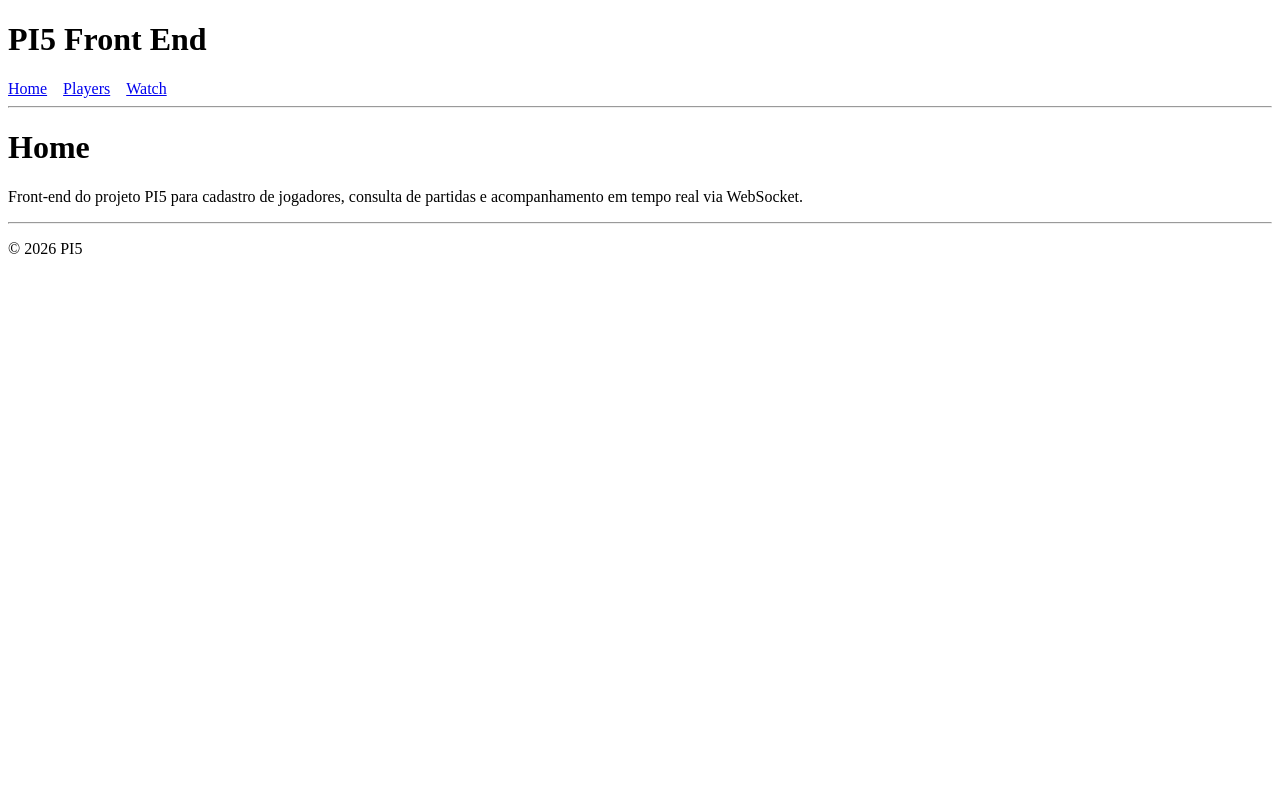
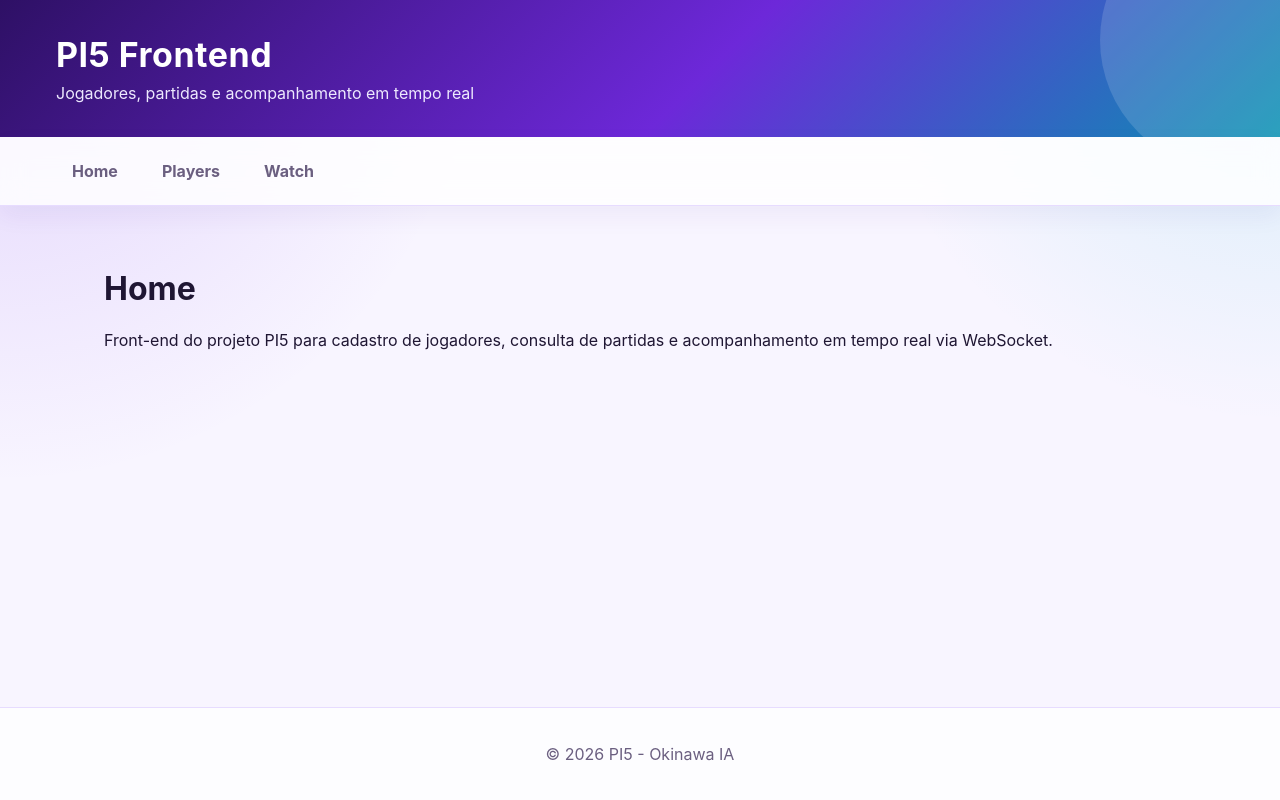
Before and after one commit to Okinawa-IA/react-app, a React (Vite) app: page / in a window 1280 px wide. Built offline with nearby package versions, Linux system fonts and the light colour scheme; no server answers.

Commit message:
adicionado estilização na home page e na aba de jogadores

```diff
--- a/src/app-layout.jsx
+++ b/src/app-layout.jsx
@@ -2,25 +2,26 @@ import { Link } from 'react-router';
 
 export function AppLayout({ children = null }) {
   return (
-    <div>
-      <header>
-        <h1>PI5 Front End</h1>
+    <div className="app">
+      <header className="app-header">
+        <div>
+          <h1>PI5 Frontend</h1>
+          <p>Jogadores, partidas e acompanhamento em tempo real</p>
+        </div>
       </header>
 
-      <nav style={{ display: 'flex', gap: '1rem', flexDirection: 'row' }}>
+      <nav className="app-nav">
         <Link to="/">Home</Link>
         <Link to="/players">Players</Link>
         <Link to="/watch">Watch</Link>
       </nav>
 
-      <hr />
+      <main className="app-main">
+        {children}
+      </main>
 
-      <main>{children}</main>
-
-      <hr />
-
-      <footer>
-        <p>&copy; 2026 PI5</p>
+      <footer className="app-footer">
+        <p>&copy; 2026 PI5 - Okinawa IA</p>
       </footer>
     </div>
   );
--- a/src/main.jsx
+++ b/src/main.jsx
@@ -1,6 +1,7 @@
 import { StrictMode } from "react";
 import { createRoot } from "react-dom/client";
 import { App } from "@/app";
+import "./styles/styles.css";
 
 const root = document.querySelector("#root");
 
--- a/src/styles/styles.css
+++ b/src/styles/styles.css
@@ -2,11 +2,29 @@
   box-sizing: border-box;
 }
 
+:root {
+  --bg: #f8f5ff;
+  --surface: #ffffff;
+  --surface-soft: #f3eefe;
+  --primary: #7c3aed;
+  --primary-dark: #5b21b6;
+  --secondary: #06b6d4;
+  --text: #1f1633;
+  --muted: #6b5f80;
+  --border: #e7dcff;
+  --success: #16a34a;
+  --danger: #dc2626;
+  --shadow: 0 16px 40px rgba(76, 29, 149, 0.14);
+}
+
 body {
   margin: 0;
-  font-family: Arial, Helvetica, sans-serif;
-  background: #f4f6fb;
-  color: #1f2937;
+  font-family: Inter, Arial, Helvetica, sans-serif;
+  background:
+    radial-gradient(circle at top left, rgba(124, 58, 237, 0.18), transparent 32%),
+    radial-gradient(circle at top right, rgba(6, 182, 212, 0.14), transparent 28%),
+    var(--bg);
+  color: var(--text);
 }
 
 a {
@@ -17,59 +35,232 @@ a {
 button {
   cursor: pointer;
   border: none;
-  border-radius: 8px;
-  padding: 10px 14px;
-  background: #2563eb;
+  border-radius: 12px;
+  padding: 11px 16px;
+  background: linear-gradient(135deg, var(--primary), var(--secondary));
   color: white;
-  font-weight: 600;
+  font-weight: 700;
+  box-shadow: 0 10px 24px rgba(124, 58, 237, 0.24);
+  transition: transform 0.15s ease, box-shadow 0.15s ease, opacity 0.15s ease;
 }
 
 button:hover {
-  background: #1d4ed8;
+  transform: translateY(-1px);
+  box-shadow: 0 14px 30px rgba(124, 58, 237, 0.32);
 }
 
 button:disabled {
   cursor: not-allowed;
   opacity: 0.6;
+  transform: none;
 }
 
 input,
 textarea {
   width: 100%;
-  max-width: 520px;
-  padding: 10px 12px;
-  border: 1px solid #cbd5e1;
-  border-radius: 8px;
+  max-width: 560px;
+  padding: 12px 14px;
+  border: 1px solid var(--border);
+  border-radius: 12px;
   font-size: 14px;
+  background: #fff;
+  color: var(--text);
+  outline: none;
+}
+
+input:focus,
+textarea:focus {
+  border-color: var(--primary);
+  box-shadow: 0 0 0 4px rgba(124, 58, 237, 0.12);
 }
 
 textarea {
-  min-height: 90px;
+  min-height: 92px;
   resize: vertical;
 }
 
 pre {
   overflow-x: auto;
-  background: #111827;
-  color: #f9fafb;
+  background: #1f1633;
+  color: #f8f5ff;
   padding: 16px;
-  border-radius: 10px;
+  border-radius: 14px;
+  border: 1px solid rgba(255, 255, 255, 0.08);
 }
 
-.page-title {
-  margin-bottom: 8px;
+hr {
+  border: none;
+  border-top: 1px solid var(--border);
+  margin: 28px 0;
 }
 
+/* Layout geral */
+
+.app {
+  min-height: 100vh;
+  display: flex;
+  flex-direction: column;
+}
+
+.app-header {
+  position: relative;
+  overflow: hidden;
+  background: linear-gradient(135deg, #2e1065, #6d28d9 55%, #0891b2);
+  color: white;
+  padding: 34px 56px;
+}
+
+.app-header::after {
+  content: "";
+  position: absolute;
+  right: -80px;
+  top: -90px;
+  width: 260px;
+  height: 260px;
+  border-radius: 999px;
+  background: rgba(255, 255, 255, 0.14);
+}
+
+.app-header h1 {
+  margin: 0;
+  font-size: 34px;
+  letter-spacing: 0.5px;
+}
+
+.app-header p {
+  margin: 8px 0 0;
+  color: #ede9fe;
+}
+
+.app-nav {
+  display: flex;
+  gap: 12px;
+  padding: 14px 56px;
+  background: rgba(255, 255, 255, 0.82);
+  backdrop-filter: blur(12px);
+  border-bottom: 1px solid var(--border);
+  box-shadow: 0 10px 24px rgba(76, 29, 149, 0.06);
+}
+
+.app-nav a {
+  padding: 10px 16px;
+  border-radius: 999px;
+  font-weight: 700;
+  color: var(--muted);
+  transition: background 0.15s ease, color 0.15s ease, transform 0.15s ease;
+}
+
+.app-nav a:hover {
+  background: var(--surface-soft);
+  color: var(--primary);
+  transform: translateY(-1px);
+}
+
+.app-main {
+  width: 100%;
+  max-width: 1120px;
+  margin: 0 auto;
+  padding: 42px 24px;
+  flex: 1;
+}
+
+.app-footer {
+  text-align: center;
+  padding: 20px;
+  color: var(--muted);
+  background: rgba(255, 255, 255, 0.8);
+  border-top: 1px solid var(--border);
+}
+
+/* Utilitários */
+
 .card {
-  background: white;
-  border: 1px solid #e5e7eb;
-  border-radius: 14px;
-  padding: 20px;
-  box-shadow: 0 8px 24px rgba(15, 23, 42, 0.08);
+  background: var(--surface);
+  border: 1px solid var(--border);
+  border-radius: 22px;
+  padding: 24px;
+  box-shadow: var(--shadow);
 }
 
 .stack {
   display: flex;
   flex-direction: column;
+  gap: 18px;
+}
+
+.page-title {
+  margin: 0 0 18px;
+  font-size: 32px;
+}
+
+section {
+  background: var(--surface);
+  border: 1px solid var(--border);
+  border-radius: 22px;
+  padding: 24px;
+  margin-bottom: 24px;
+  box-shadow: var(--shadow);
+}
+
+section h2 {
+  margin-top: 0;
+  color: var(--primary-dark);
+}
+
+form {
+  display: grid;
   gap: 16px;
 }
+
+label {
+  display: inline-block;
+  margin-bottom: 6px;
+  font-weight: 700;
+  color: var(--primary-dark);
+}
+
+ul {
+  padding-left: 22px;
+}
+
+li {
+  margin-bottom: 8px;
+}
+
+details {
+  background: var(--surface-soft);
+  border: 1px solid var(--border);
+  border-radius: 14px;
+  padding: 12px 14px;
+}
+
+summary {
+  cursor: pointer;
+  font-weight: 700;
+  color: var(--primary-dark);
+}
+
+/* Tabuleiro */
+
+.game-board {
+  display: grid;
+  gap: 6px;
+  width: fit-content;
+  padding: 14px;
+  background: #2e1065;
+  border-radius: 18px;
+  box-shadow: var(--shadow);
+}
+
+.game-cell {
+  width: 48px;
+  height: 48px;
+  border-radius: 12px;
+  background: linear-gradient(135deg, #ffffff, #ede9fe);
+  border: 1px solid #d8b4fe;
+  display: flex;
+  align-items: center;
+  justify-content: center;
+  font-weight: 800;
+  color: var(--primary-dark);
+}
```
